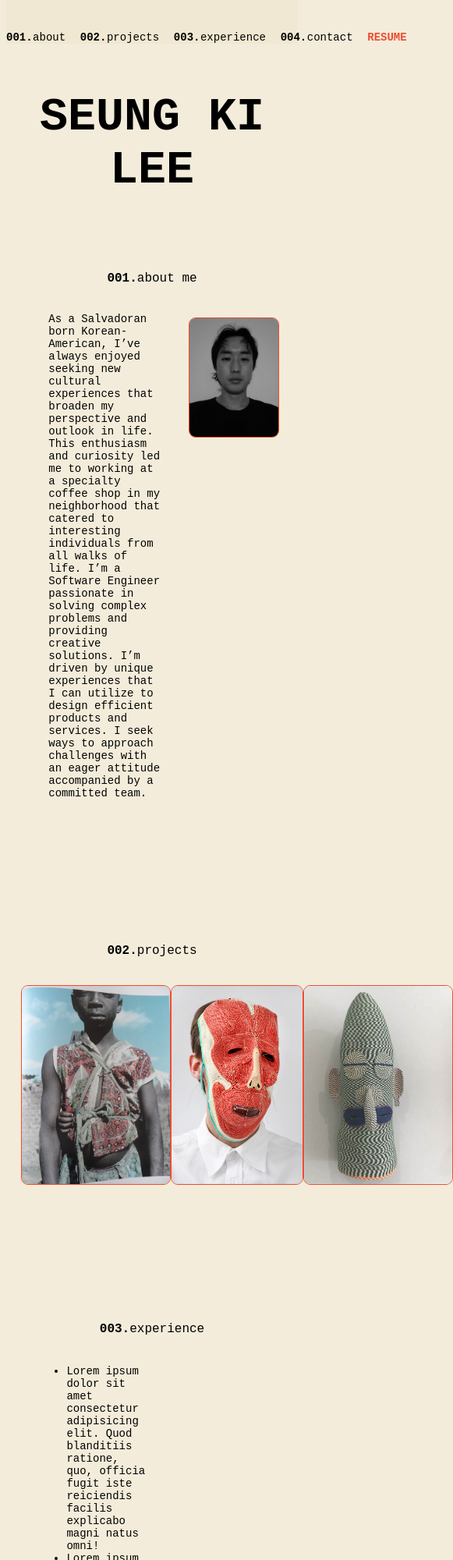
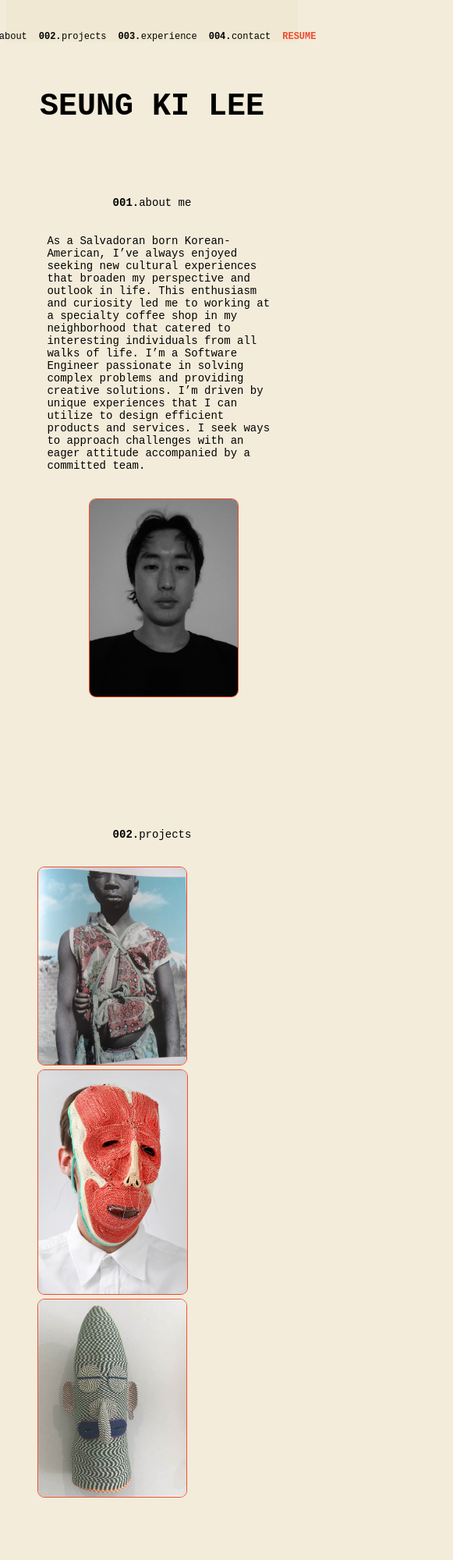
Before and after one commit to stvnlee890/Portfolio-Website, a plain HTML site: page index.html in a window 390 px wide. Shown: the top 2000 px of the page at 78% size, 581 px wide, since content can reach past the window. Drawn offline with Linux system fonts and the light colour scheme; a web font is replaced by a local one.

Commit message:
figured out the max width media query

```diff
--- a/index.html
+++ b/index.html
@@ -60,10 +60,18 @@
   </div>
   <div id="experience-content">
     <ul>
-      <li>Lorem ipsum dolor sit amet consectetur adipisicing elit. Quod blanditiis ratione, quo, officia fugit iste reiciendis facilis explicabo magni natus omni!</li>
-      <li>Lorem ipsum dolor sit amet consectetur adipisicing elit. Assumenda libero maiores laborum, aliquid, unde dolor tenetur, voluptates aut itaque facilis su.</li>
-      <li>Lorem ipsum dolor sit amet consectetur adipisicing elit. Reprehenderit, sapiente voluptate voluptatum quis facilis distinctio, laboriosam asperiores tempore a.</li>
-      <li>Lorem ipsum dolor sit amet consectetur, adipisicing elit. Sapiente tempora cupiditate ducimus obcaecati recusandae impedit inventore sed adipisci cum ?</li>
+      <li id="experience-text">
+        Lorem ipsum dolor sit amet consectetur adipisicing elit. Quod blanditiis ratione, quo, officia fugit iste reiciendis facilis explicabo magni natus omni!
+      </li>
+      <li id="experience-text">
+        Lorem ipsum dolor sit amet consectetur adipisicing elit. Assumenda libero maiores laborum, aliquid, unde dolor tenetur, voluptates aut itaque facilis su.
+      </li>
+      <li id="experience-text">
+        Lorem ipsum dolor sit amet consectetur adipisicing elit. Reprehenderit, sapiente voluptate voluptatum quis facilis distinctio, laboriosam asperiores tempore a.
+      </li>
+      <li id="experience-text">
+        Lorem ipsum dolor sit amet consectetur, adipisicing elit. Sapiente tempora cupiditate ducimus obcaecati recusandae impedit inventore sed adipisci cum ?
+      </li>
     </ul>
   </div>
 
--- a/style.css
+++ b/style.css
@@ -160,27 +160,28 @@ li {
     width: 100%;
     list-style: none;
     padding-top: 40px;
-    justify-content: space-evenly;
+    justify-content: center;
     background-color: rgba(240, 232, 209, 0.8)
   }
 
   /* STICKY NAV */
   li {
-    padding-right: 5%;
-    font-size: 14px;
+    padding-right: 4%;
+    font-size: 12px;
   }
   .top-nav-number {
     font-weight: 600;
-    padding-right: .5px;
+    padding-right: .4px;
   }
   #resume {
     font-weight: 600;
     color: rgba(235, 37, 6, 0.8);
+    padding-right: none;
   }
 
   #name {
     font-weight: 600;
-    font-size: 60px;
+    font-size: 40px;
     margin-top: 60px;
     width:100%;
     text-align: center;
@@ -193,7 +194,7 @@ li {
     display: flex;
     justify-content: center;
     font-family: 'Spline Sans Mono', monospace;
-    font-size: 16px;
+    font-size: 14px;
     margin-top: 20%;
   }
   .body-title {
@@ -202,6 +203,7 @@ li {
   .intro-content {
     display: flex;
     justify-content: center;
+    flex-wrap: wrap;
   }
   #selfie {
     border: 1px solid rgba(235, 37, 6, 0.8);
@@ -210,10 +212,10 @@ li {
     margin-left: 30px;
     margin-top: 20px;;
     width: auto;
-    height: 18vh;
+    height: 30vh;
   }
   #intro-text {
-    width: 40%;
+    width: 80%;
     font-size: 14px;
     margin-left: 30px;
   }
@@ -224,22 +226,23 @@ li {
     display: flex;
     justify-content: center;
     font-family: 'Spline Sans Mono', monospace;
-    font-size: 16px;
+    font-size: 14px;
     margin-top: 40%;
   }
 
   .project-content {
-    justify-content: space-between;
     margin-top: 14px;
-    align-content: center;
+    /* align-content: center;  */
   }
   .project-content {
     display: flex;
-    margin-left: 5%;
-    margin-right: 5%
+    flex-flow: column wrap;
+    margin-left: 40px;
+    margin-right: 5%;
   }
   #project-1 {
     border: 1px solid rgba(235, 37, 6, 0.8);
+    align-items: center;
     border-radius: 10px;
     border-radius: 9px;
     width: auto;
@@ -250,7 +253,7 @@ li {
     border-radius: 10px;
     border-radius: 9px;
     width: auto;
-    height: 30vh;
+    height: 34vh;
   }
   #project-3 {
     border: 1px solid rgba(235, 37, 6, 0.8);
@@ -265,13 +268,14 @@ li {
     display: flex;
     justify-content: center;
     font-family: 'Spline Sans Mono', monospace;
-    font-size: 16px;
+    font-size: 14px;
     margin-top: 40%;
   }
   #experience-content {
     justify-content: center;
     margin-left: 10%;
-    width: 40%
+    width: 80%;
+    font-size: 14px;
   }
 
   .contact-page {
@@ -280,4 +284,7 @@ li {
     margin-top: 40%;
     align-content: center;
   }
+  #experience-text {
+    font-size: 14px;
   }
+  }
```
